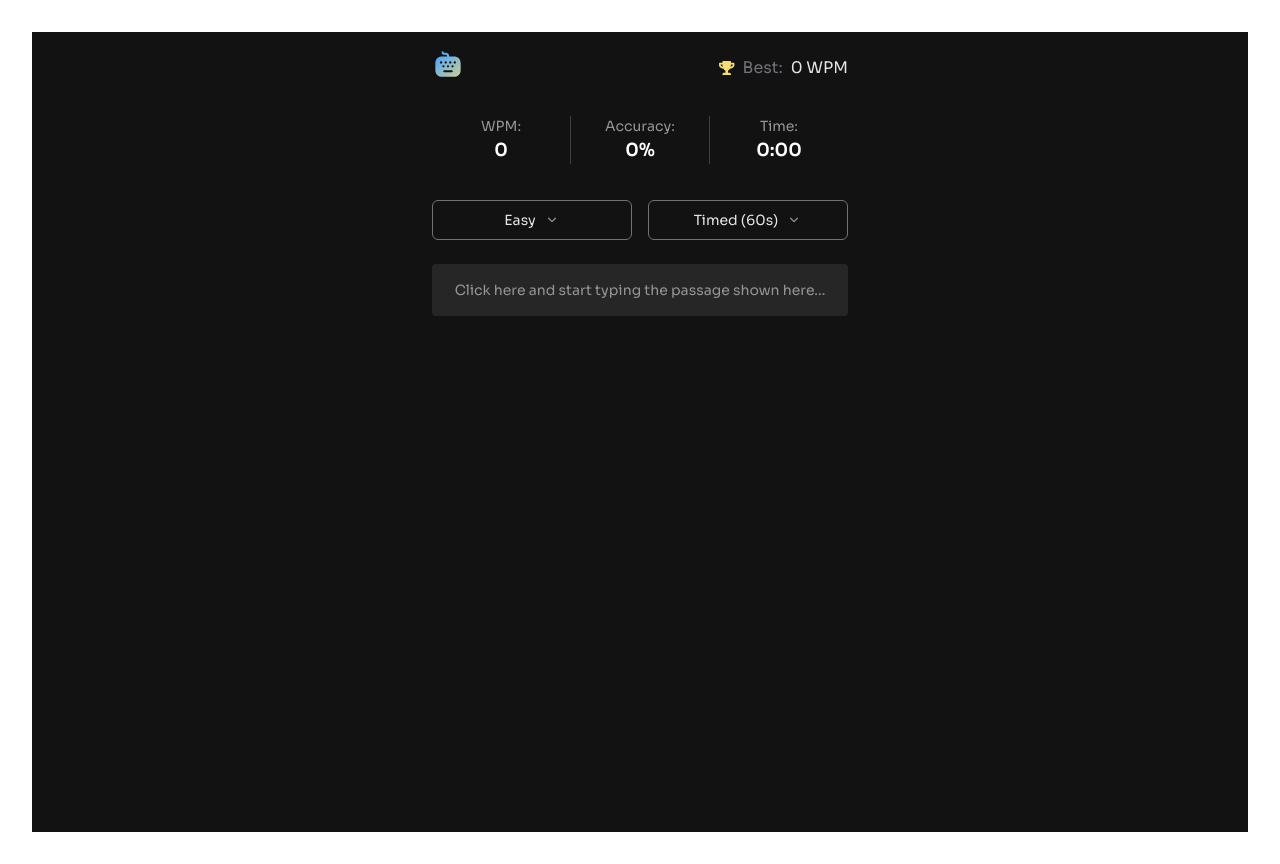
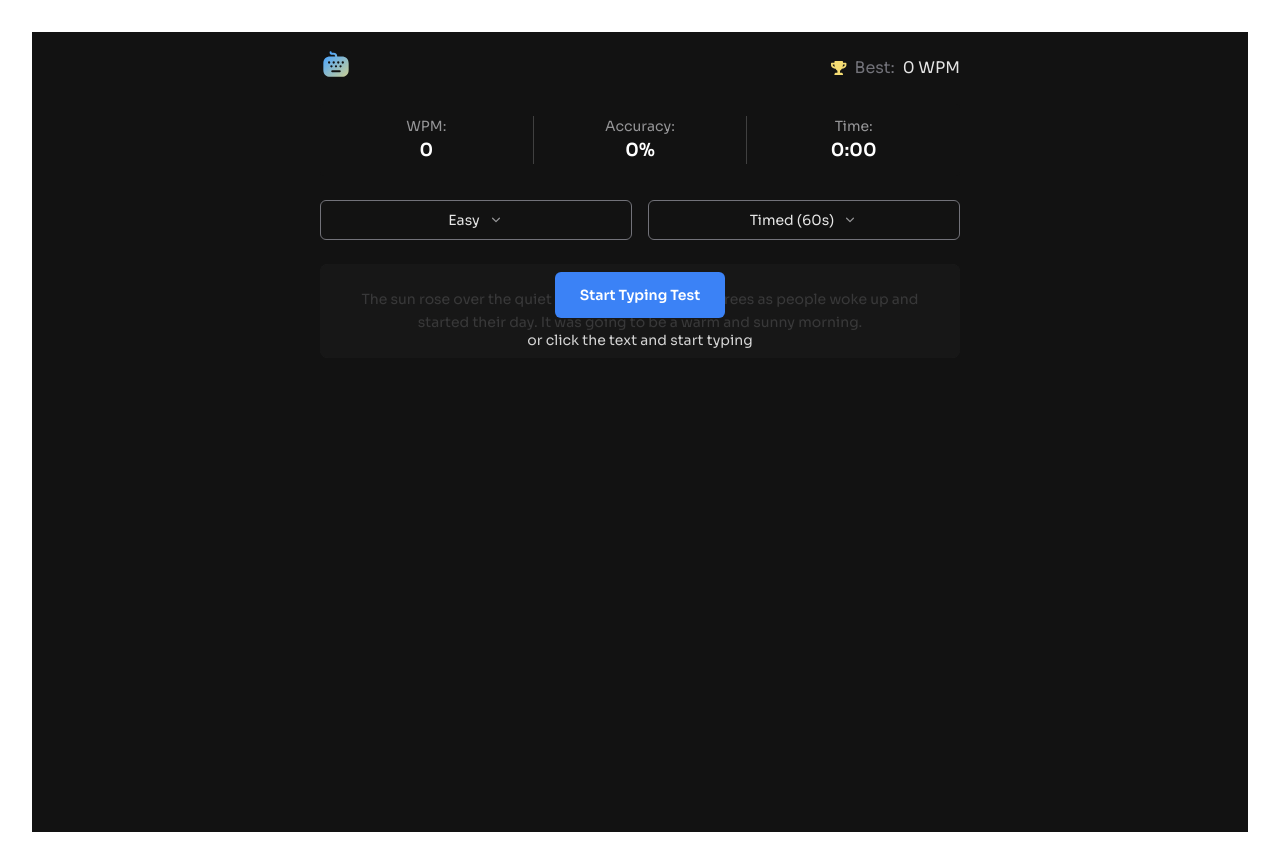
Before and after one commit to krishna00000785/fem-hackathon-typing-speed-test, a React (Vite) app: page / in a window 1280 px wide. Built offline with nearby package versions, Linux system fonts and the light colour scheme.

Commit message:
added start typing button and onclick operation

```diff
--- a/src/components/TypingArea.tsx
+++ b/src/components/TypingArea.tsx
@@ -1,10 +1,52 @@
+import { useEffect, useState } from 'react';
+import data from '../assets/data/data.json';
+
 export function TypingArea() {
+
+  const [isStarted, setIsStarted] = useState(false);
+//  const [passage, setPassage] = useState(data.easy[0].text);
+
+//  useEffect(() => {setPassage(data.easy[0].text);}, []);
+
   return (
-    <div className="relative mt-6 rounded bg-neutral-800 p-4">
-        {/* Typing text */}
-        <p className="text-sm text-neutral-400 select-none">
-            Click here and start typing the passage shown here...
-        </p>
+    <div className="relative mt-6 rounded-lg bg-neutral-800 px-4 py-6">
+      {/* content goes here */}
+      <p className={`text-sm leading-relaxed text-neutral-400 ${!isStarted ? 'select-none' : ''}`} >
+        {data.easy[0].text}
+      </p>
+
+      {/* Overlay */}
+      {!isStarted && (
+        <div className='
+          absolute inset-0
+          flex flex-col
+          items-center justify-center
+          gap-3
+          bg-neutral-900/70
+          rounded-lg'
+        >
+
+          <button
+            onClick={() => setIsStarted(true)}
+            className='
+              rounded-md
+              bg-blue-500
+              px-6 py-3
+              text-sm font-semibold text-white
+              hover:bg-blue-600
+              transition
+            '
+          >
+            Start Typing Test
+          </button>
+
+          <p className='text-sm text-neutral-300'>
+            or click the text and start typing
+          </p>
+
+        </div>
+      )}
+
     </div>
   )
 }
--- a/src/layout/Container.tsx
+++ b/src/layout/Container.tsx
@@ -7,7 +7,7 @@ interface ContainerProps {
 export function Container({ children }: ContainerProps) {
   return (
     <div className="min-h-screen bg-neutral-900 text-neutral-0 font-sora">
-      <div className="mx-auto max-w-md px-4 py-6">
+      <div className="mx-auto max-w-md sm:max-w-lg md:max-w-xl lg:max-w-2xl px-4 py-6">
         {children}
       </div>
     </div>
```
Also changed, not shown: src/assets/data/data.json (renamed from data.json).
